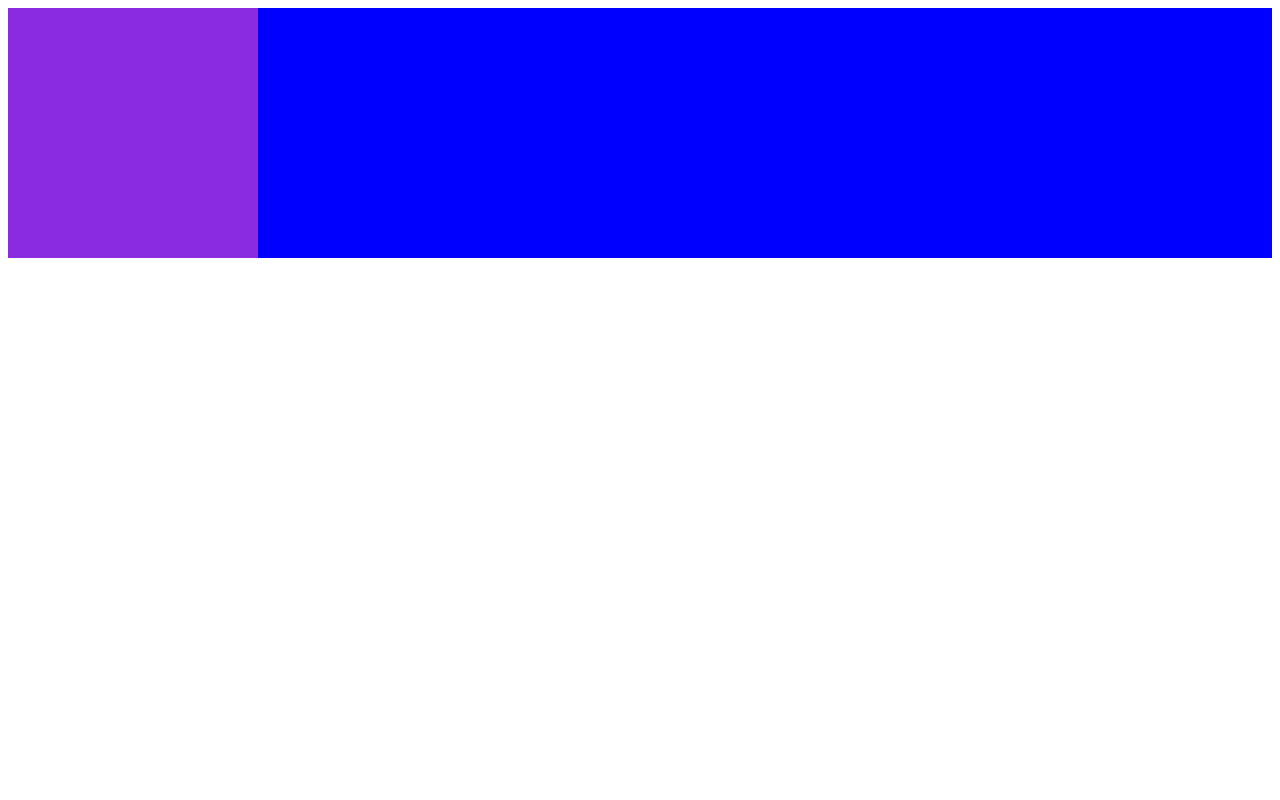
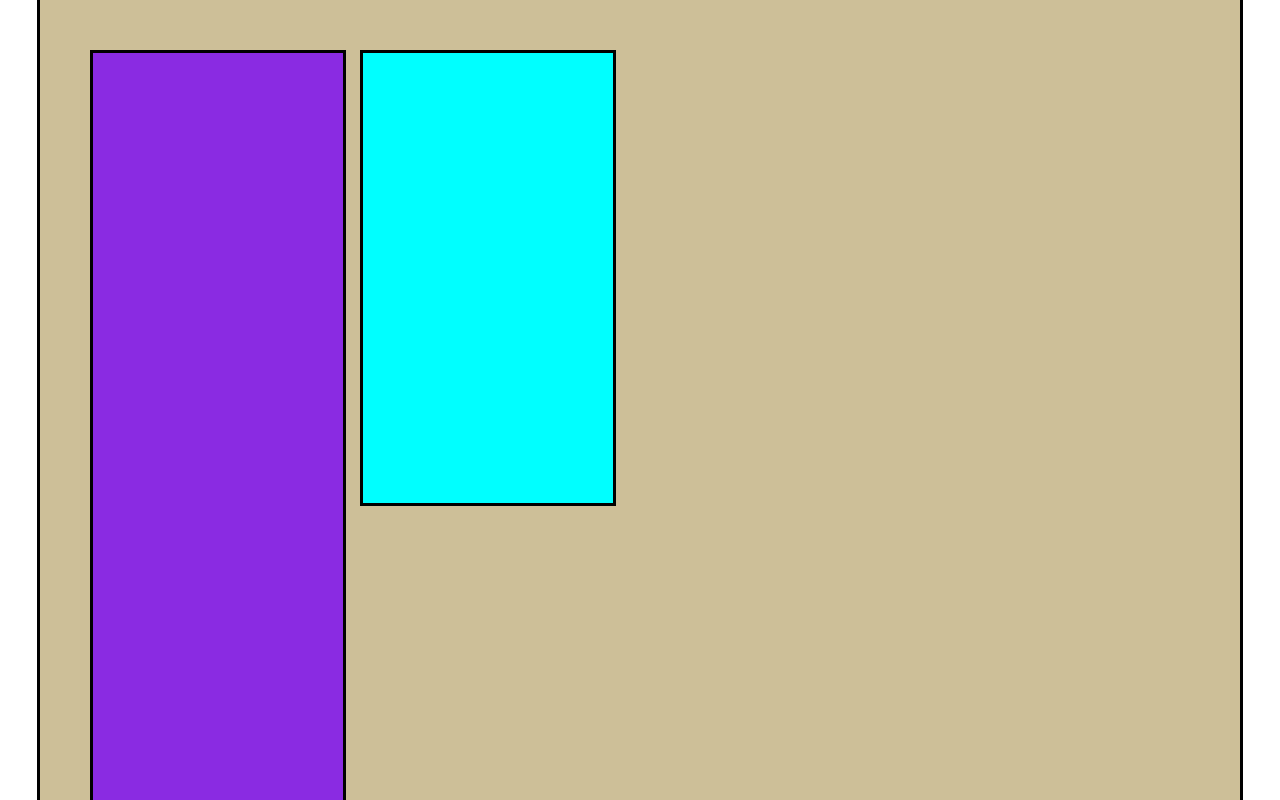
Before and after one commit to KarimCastilloADSO/periodico, a plain HTML site: page index.html in a window 1280 px wide. Shown: the top 800 px of the page. Drawn offline with Linux system fonts and the light colour scheme.

Commit message:
periodico

```diff
--- a/index.html
+++ b/index.html
@@ -10,6 +10,8 @@
 <body>
     <main>
         <div class="luto"></div>
+        <div class="señora"></div>
+        <div class="treinta"></div>
     </main>
 </body>
 </html>
--- a/style.css
+++ b/style.css
@@ -1,13 +1,45 @@
 main{
-    background-color: blue;
-    width:  ;
-    height: ;
-
+    background-color: #cdbf98;
+    width: 1200px;
+    height: 100vh;
+    left: 0;
+    right: 0;
+    top: 0;
+    bottom:0 ;
+    margin: auto;
+    border: solid #000;
+    position: absolute;
 }
 .luto{
     background-color: blueviolet;
     width: 250px;
-    height: 250px;
-    top: 0;
-    bottom:100px ;
+    height: 900px;
+    top: 50px;
+    bottom:0;
+    left: 50px;
+    right: 20px;
+    border: solid #000;
+    position: relative;
 }
+.señora{
+    background-color: aqua;
+    width: 250px;
+    height: 450px;
+    top: 50px;
+    bottom: 0;
+    left: 320px;
+    right: ;
+    border: solid #000;
+    position: absolute;
+}
+.treinta{
+    background-color: blue;
+    width: 250px ;
+    height: 500px ;
+    /* top: ;
+    bottom: ; */
+    left: 320px;
+    right: ;
+    border: solid #000;
+    position: relative;
+}
```
